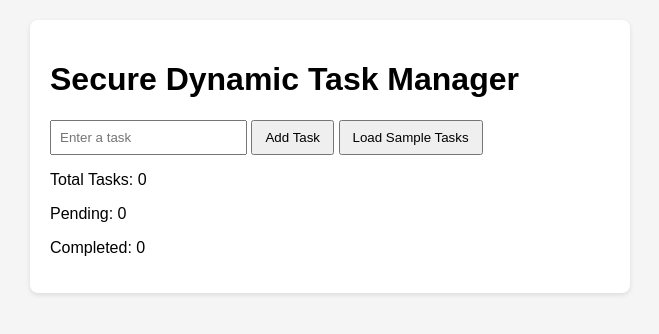
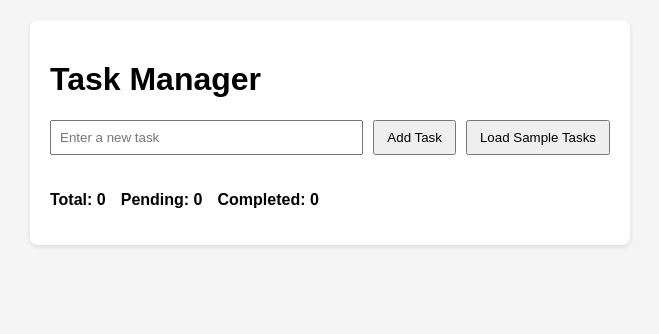
Before and after one commit to johnvincentaranda/MidtermLabAct2, a plain HTML site: page index.html in a window 1280 px wide. Shown: the whole page, without its empty margins (310-969 px from the left). Drawn offline with Linux system fonts and the light colour scheme.

Commit message:
Update index.html

```diff
--- a/index.html
+++ b/index.html
@@ -3,22 +3,24 @@
 <head>
     <meta charset="UTF-8">
     <meta name="viewport" content="width=device-width, initial-scale=1.0">
-    <title>Secure Dynamic Task Manager</title>
+    <title>Task Manager</title>
     <link rel="stylesheet" href="css/style.css">
 </head>
 <body>
     <div class="container">
-        <h1>Secure Dynamic Task Manager</h1>
-        <input type="text" id="taskInput" placeholder="Enter a task">
-        <button id="addTaskBtn">Add Task</button>
-        <button id="loadSamplesBtn">Load Sample Tasks</button>
-        <div id="taskMessage"></div>
-        <div>
-            <p>Total Tasks: <span id="totalCount">0</span></p>
+        <h1>Task Manager</h1>
+        <div class="input-section">
+            <input type="text" id="taskInput" placeholder="Enter a new task">
+            <button id="addTaskBtn">Add Task</button>
+            <button id="loadSamplesBtn">Load Sample Tasks</button>
+        </div>
+        <p id="taskMessage"></p>
+        <ul id="taskList"></ul>
+        <div class="task-counter">
+            <p>Total: <span id="totalCount">0</span></p>
             <p>Pending: <span id="pendingCount">0</span></p>
             <p>Completed: <span id="completedCount">0</span></p>
         </div>
-        <ul id="taskList"></ul>
     </div>
     <script src="js/app.js"></script>
 </body>
```
